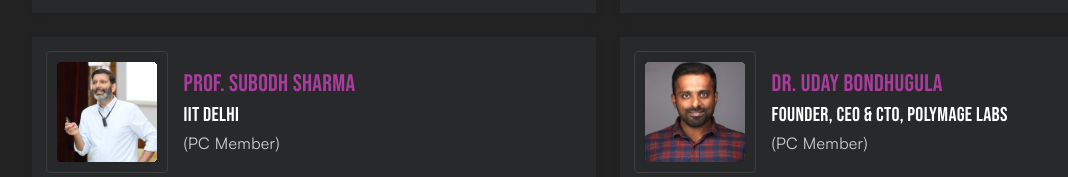
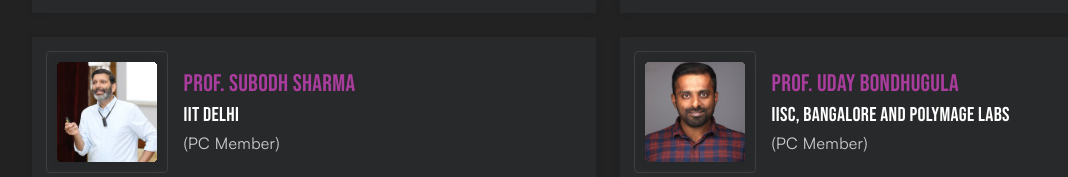
Before and after one commit to compilertech/compilertech-fe, a React (Vite) app: page /organization in a window 1280 px wide. Shown: the part 1275-1452 px from the top of the page, without its empty margins (32-1100 px from the left). Built offline with nearby package versions, Linux system fonts and the light colour scheme.

Commit message:
updated designation for prof. uday reddy and links for other pc members

```diff
--- a/src/components/OrganizationPage/Data/MembersData.ts
+++ b/src/components/OrganizationPage/Data/MembersData.ts
@@ -37,7 +37,7 @@ export const programCommitteeMemberData: MemberCardProps[] = [
     name: "Dr. Dibyendu Das",
     institute: "Sr. Principal Engineer, Intel",
     position: "(PC Member)",
-    link:"https://www.researchgate.net/profile/Dibyendu-Das",
+    link:"https://www.linkedin.com/in/dibyendu-das-80341b8/",
   },
   {
     id: "program_committee_m3",
@@ -53,7 +53,7 @@ export const programCommitteeMemberData: MemberCardProps[] = [
     name: "Prof. Kartik Nagar",
     institute: "IIT Madras",
     position: "(PC Member)",
-    link:""    //missing
+    link:"https://kartiknagar.github.io/"
   },
   {
     id: "program_committee_m5",
@@ -93,7 +93,7 @@ export const programCommitteeMemberData: MemberCardProps[] = [
     name: "Ramana Radhakrishnan",
     institute: "Director - CPU Compilers, Nvidia",
     position: "(PC Member)",
-    link:""    //missing
+    link:"https://in.linkedin.com/in/themadrasi"
   },
   {
     id: "program_committee_m10",
@@ -114,10 +114,10 @@ export const programCommitteeMemberData: MemberCardProps[] = [
   {
     id: "program_committee_m12",
     image: img12,
-    name: "Dr. Uday Bondhugula",
-    institute: "Founder, CEO & CTO, Polymage Labs",
+    name: "Prof. Uday Bondhugula",
+    institute: "IISc, Bangalore and Polymage Labs",
     position: "(PC Member)",
-    link:""    //missing
+    link:"https://www.csa.iisc.ac.in/~udayb/"
   },
 ];
 
```
